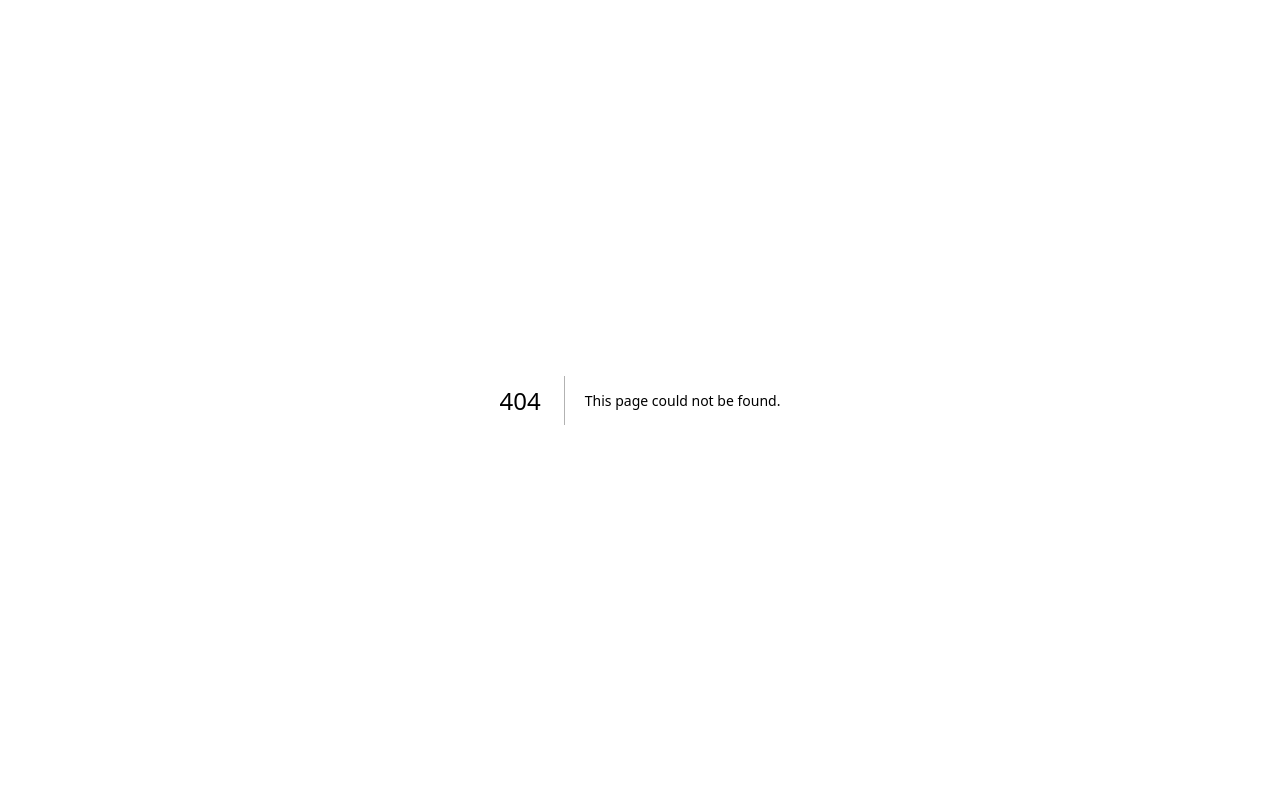
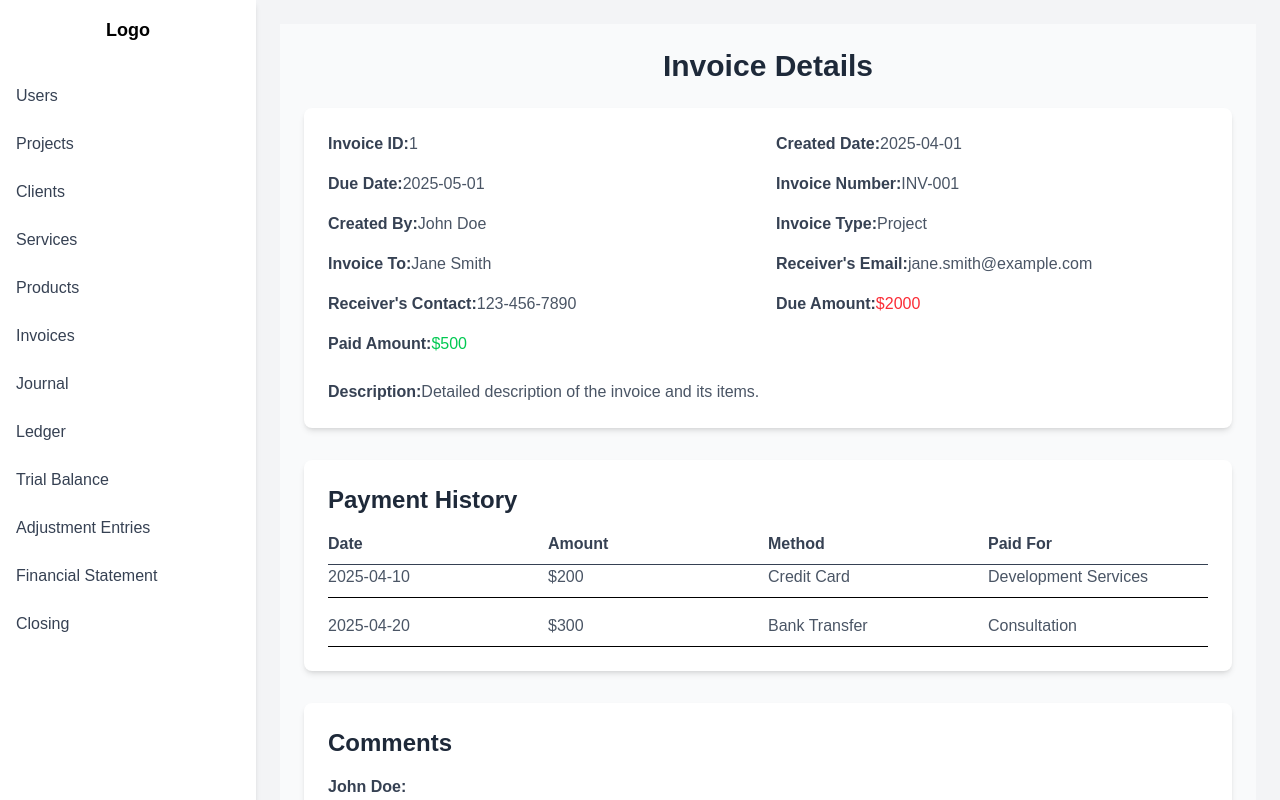
Before and after one commit to einfoengine/alhisab, a Next.js app in the folder frontend/: page /dashboard/invoices/1 in a window 1280 px wide. Before the commit this address had no page. Shown: the top 800 px of the page. Built offline with nearby package versions, Linux system fonts and the light colour scheme.

Commit message:
Invoice in progress

```diff
--- /dev/null
+++ b/frontend/src/app/dashboard/invoices/[id]/page.tsx
@@ -0,0 +1,126 @@
+'use client';
+
+import { useParams } from "next/navigation";
+
+const invoiceDetails = {
+  id: 1,
+  createdDate: "2025-04-01",
+  dueDate: "2025-05-01",
+  invoiceNumber: "INV-001",
+  createdBy: "John Doe",
+  invoiceType: "Project",
+  invoiceTo: "Jane Smith",
+  receiversEmail: "jane.smith@example.com",
+  receiversContact: "123-456-7890",
+  dueAmount: "$2000",
+  paidAmount: "$500",
+  description: "Detailed description of the invoice and its items.",
+  paymentHistory: [
+    { date: "2025-04-10", amount: "$200", method: "Credit Card", paidFor: "Development Services" },
+    { date: "2025-04-20", amount: "$300", method: "Bank Transfer", paidFor: "Consultation" },
+  ],
+};
+
+export default function InvoiceDetailsPage() {
+  const params = useParams();
+  const { id } = params;
+
+  return (
+    <div className="p-6 bg-gray-50 min-h-screen">
+      <h1 className="text-3xl font-bold mb-6 text-center text-gray-800">Invoice Details</h1>
+      <div className="bg-white p-6 rounded-lg shadow-md space-y-6">
+        <div className="grid grid-cols-2 gap-4">
+          <div>
+            <span className="font-semibold text-gray-700">Invoice ID:</span>
+            <span className="text-gray-600">{invoiceDetails.id}</span>
+          </div>
+          <div>
+            <span className="font-semibold text-gray-700">Created Date:</span>
+            <span className="text-gray-600">{invoiceDetails.createdDate}</span>
+          </div>
+          <div>
+            <span className="font-semibold text-gray-700">Due Date:</span>
+            <span className="text-gray-600">{invoiceDetails.dueDate}</span>
+          </div>
+          <div>
+            <span className="font-semibold text-gray-700">Invoice Number:</span>
+            <span className="text-gray-600">{invoiceDetails.invoiceNumber}</span>
+          </div>
+          <div>
+            <span className="font-semibold text-gray-700">Created By:</span>
+            <span className="text-gray-600">{invoiceDetails.createdBy}</span>
+          </div>
+          <div>
+            <span className="font-semibold text-gray-700">Invoice Type:</span>
+            <span className="text-gray-600">{invoiceDetails.invoiceType}</span>
+          </div>
+          <div>
+            <span className="font-semibold text-gray-700">Invoice To:</span>
+            <span className="text-gray-600">{invoiceDetails.invoiceTo}</span>
+          </div>
+          <div>
+            <span className="font-semibold text-gray-700">Receiver's Email:</span>
+            <span className="text-gray-600">{invoiceDetails.receiversEmail}</span>
+          </div>
+          <div>
+            <span className="font-semibold text-gray-700">Receiver's Contact:</span>
+            <span className="text-gray-600">{invoiceDetails.receiversContact}</span>
+          </div>
+          <div>
+            <span className="font-semibold text-gray-700">Due Amount:</span>
+            <span className="text-red-500">{invoiceDetails.dueAmount}</span>
+          </div>
+          <div>
+            <span className="font-semibold text-gray-700">Paid Amount:</span>
+            <span className="text-green-500">{invoiceDetails.paidAmount}</span>
+          </div>
+        </div>
+        <div>
+          <span className="font-semibold text-gray-700">Description:</span>
+          <span className="text-gray-600 mt-2">{invoiceDetails.description}</span>
+        </div>
+      </div>
+
+      <div className="mt-8 bg-white p-6 rounded-lg shadow-md">
+        <h2 className="text-2xl font-bold mb-4 text-gray-800">Payment History</h2>
+        <div className="flex font-semibold text-gray-700 border-b pb-2">
+          <span className="w-1/4">Date</span>
+          <span className="w-1/4">Amount</span>
+          <span className="w-1/4">Method</span>
+          <span className="w-1/4">Paid For</span>
+        </div>
+        <ul className="space-y-4">
+          {invoiceDetails.paymentHistory.map((payment, index) => (
+            <li key={index} className="flex justify-between border-b pb-2">
+              <span className="w-1/4 text-gray-600">{payment.date}</span>
+              <span className="w-1/4 text-gray-600">{payment.amount}</span>
+              <span className="w-1/4 text-gray-600">{payment.method}</span>
+              <span className="w-1/4 text-gray-600">{payment.paidFor}</span>
+            </li>
+          ))}
+        </ul>
+      </div>
+
+      <div className="mt-8 bg-white p-6 rounded-lg shadow-md">
+        <h2 className="text-2xl font-bold mb-4 text-gray-800">Comments</h2>
+        <ul className="space-y-4">
+          <li className="flex flex-col border-b pb-2">
+            <span className="font-semibold text-gray-700">John Doe:</span>
+            <span className="text-gray-600">This invoice needs to be reviewed.</span>
+          </li>
+          <li className="flex flex-col border-b pb-2">
+            <span className="font-semibold text-gray-700">Jane Smith:</span>
+            <span className="text-gray-600">Payment has been partially made.</span>
+          </li>
+        </ul>
+        <div className="mt-4">
+          <textarea
+            className="w-full p-2 border border-gray-300 rounded"
+            placeholder="Add a comment..."
+          ></textarea>
+          <button className="mt-2 px-4 py-2 bg-blue-500 text-white rounded">Submit</button>
+        </div>
+      </div>
+    </div>
+  );
+}
--- a/frontend/src/app/dashboard/invoices/page.tsx
+++ b/frontend/src/app/dashboard/invoices/page.tsx
@@ -1,4 +1,5 @@
 import React from "react";
+import Link from "next/link";
 
 const invoices = [
   {
@@ -33,40 +34,30 @@ export default function InvoicesPage() {
   return (
     <div className="p-6">
       <h1 className="text-2xl font-bold mb-4">Invoices</h1>
-      <table className="w-full border-collapse border border-gray-300">
-        <thead>
-          <tr className="bg-gray-100">
-            <th className="border border-gray-300 px-4 py-2">Invoice ID</th>
-            <th className="border border-gray-300 px-4 py-2">Created Date</th>
-            <th className="border border-gray-300 px-4 py-2">Due Date</th>
-            <th className="border border-gray-300 px-4 py-2">Invoice Number</th>
-            <th className="border border-gray-300 px-4 py-2">Created By</th>
-            <th className="border border-gray-300 px-4 py-2">Invoice Type</th>
-            <th className="border border-gray-300 px-4 py-2">Invoice To</th>
-            <th className="border border-gray-300 px-4 py-2">Receiver's Email</th>
-            <th className="border border-gray-300 px-4 py-2">Receiver's Contact</th>
-            <th className="border border-gray-300 px-4 py-2">Due Amount</th>
-            <th className="border border-gray-300 px-4 py-2">Paid Amount</th>
-          </tr>
-        </thead>
-        <tbody>
-          {invoices.map((invoice) => (
-            <tr key={invoice.id} className="hover:bg-gray-50">
-              <td className="border border-gray-300 px-4 py-2 text-center">{invoice.id}</td>
-              <td className="border border-gray-300 px-4 py-2">{invoice.createdDate}</td>
-              <td className="border border-gray-300 px-4 py-2">{invoice.dueDate}</td>
-              <td className="border border-gray-300 px-4 py-2">{invoice.invoiceNumber}</td>
-              <td className="border border-gray-300 px-4 py-2">{invoice.createdBy}</td>
-              <td className="border border-gray-300 px-4 py-2">{invoice.invoiceType}</td>
-              <td className="border border-gray-300 px-4 py-2">{invoice.invoiceTo}</td>
-              <td className="border border-gray-300 px-4 py-2">{invoice.receiversEmail}</td>
-              <td className="border border-gray-300 px-4 py-2">{invoice.receiversContact}</td>
-              <td className="border border-gray-300 px-4 py-2">{invoice.dueAmount}</td>
-              <td className="border border-gray-300 px-4 py-2">{invoice.paidAmount}</td>
-            </tr>
-          ))}
-        </tbody>
-      </table>
+      <ul className="space-y-6">
+        {invoices.map((invoice) => (
+          <li key={invoice.id} className="w-full flex flex-col p-6 bg-white border border-gray-200 rounded-lg shadow-md">
+            <Link href={`/dashboard/invoices/${invoice.id}`} className="block hover:bg-gray-100 p-4 rounded">
+              <div className="flex justify-between">
+                <span className="font-semibold text-gray-700">Invoice ID:</span>
+                <span className="text-gray-600">{invoice.id}</span>
+              </div>
+              <div className="flex justify-between">
+                <span className="font-semibold text-gray-700">Created Date:</span>
+                <span className="text-gray-600">{invoice.createdDate}</span>
+              </div>
+              <div className="flex justify-between">
+                <span className="font-semibold text-gray-700">Due Date:</span>
+                <span className="text-gray-600">{invoice.dueDate}</span>
+              </div>
+              <div className="flex justify-between">
+                <span className="font-semibold text-gray-700">Invoice Number:</span>
+                <span className="text-gray-600">{invoice.invoiceNumber}</span>
+              </div>
+            </Link>
+          </li>
+        ))}
+      </ul>
     </div>
   );
 }
```
